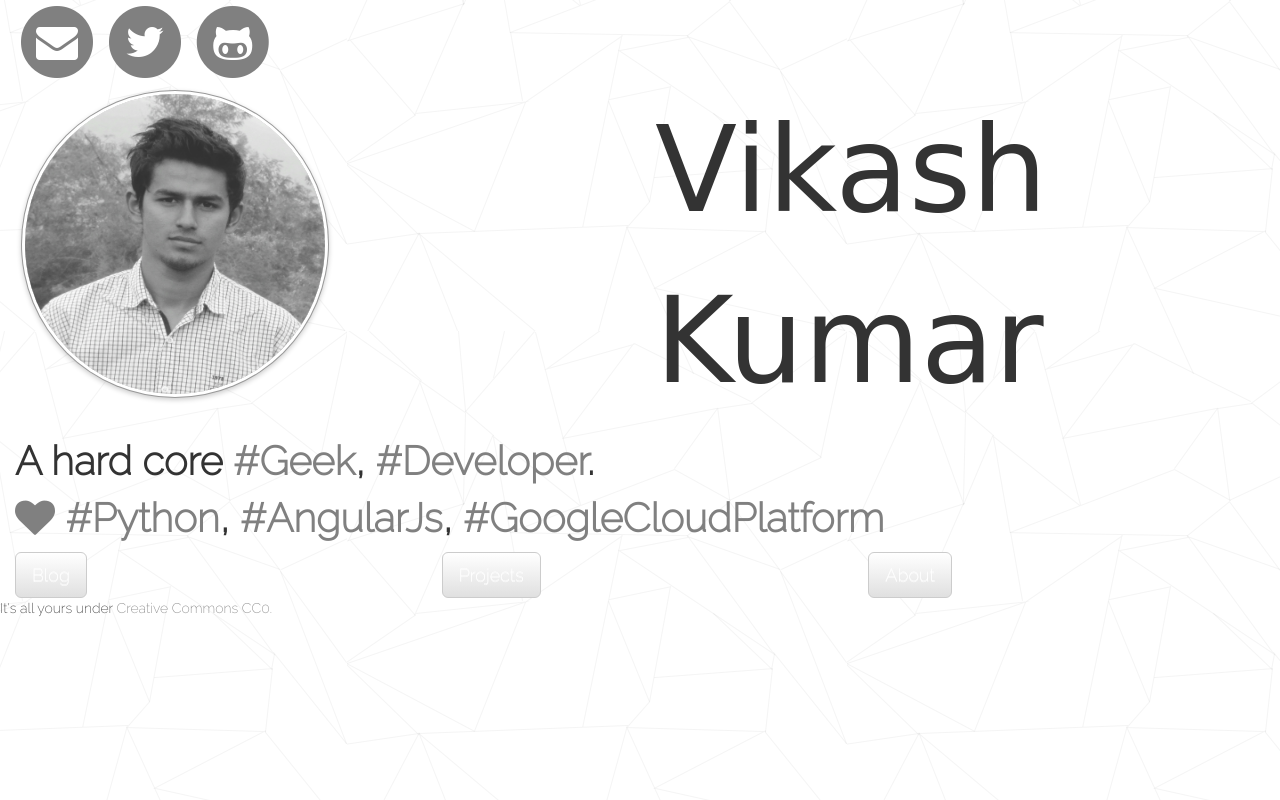
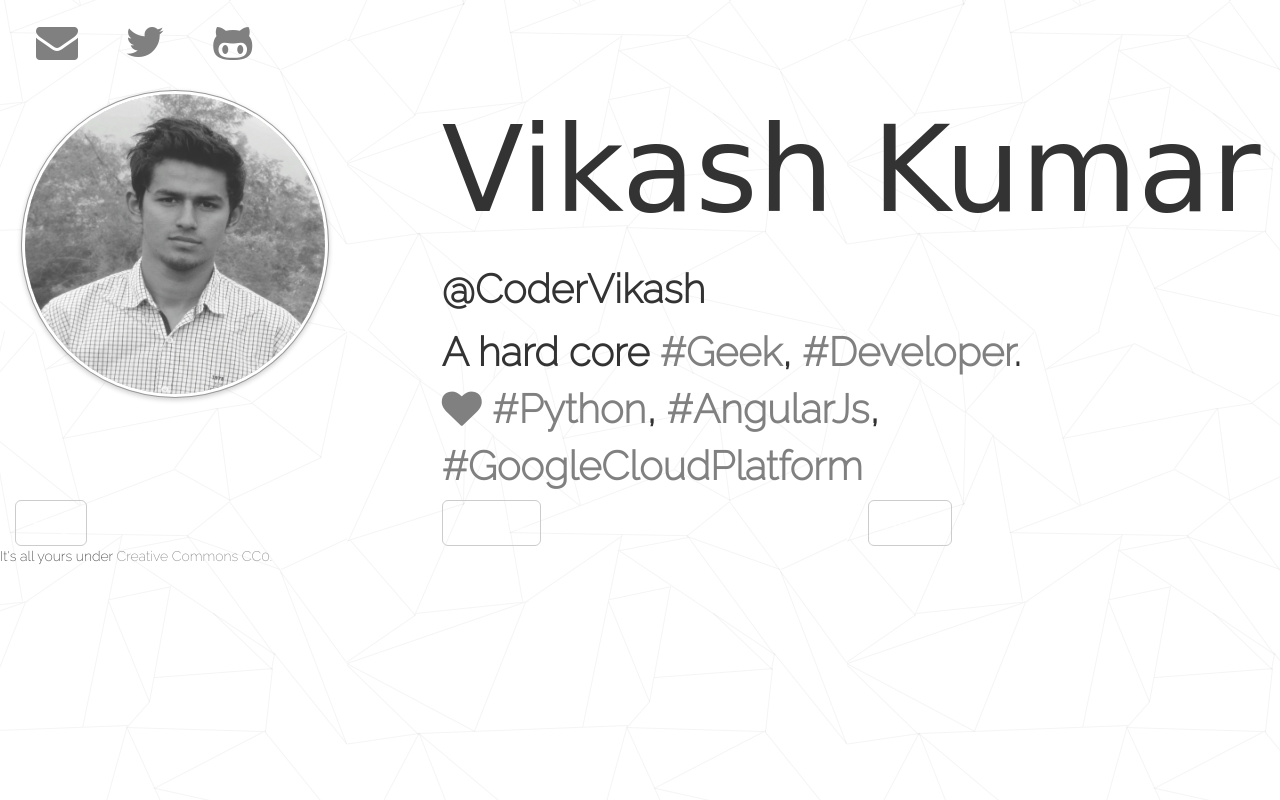
Before and after one commit to defaults/vikash.me, a Python web app: template templates/home.html in a window 1280 px wide. Run offline with Jinja, Linux system fonts and the light colour scheme; the template is opened without the code that fills it, so the values that code supplies are empty; some libraries are stand-ins or nearby versions; some web fonts are replaced.

Commit message:
almost done

```diff
--- a/static/css/style.css
+++ b/static/css/style.css
@@ -9,12 +9,20 @@ a:hover {
   text-decoration: none;
 }
 
-.button {
+.btn {
   font-family: 'Raleway', sans-serif;
   text-decoration: none;
   box-shadow: none;
   color: #ffff;
+  background: transparent;
 }
+.btn:hover {
+  background: transparent;
+  color: #ffff;
+  border-style: double;
+  color: rgb(42, 100, 150);
+}
+
 .info {
   font-family: 'Raleway', sans-serif;
   font-size: 40px;
@@ -33,6 +41,18 @@ footer {
 .fa-circle {
   color: grey;
 }
+.fa-circle-thin {
+  color: grey;
+
+}
+
+.social {
+  cursor: pointer;
+}
+.social {
+  color: grey;
+}
+
 
 .name {
   font-family: 'Dawning of a New Day', cursive;
--- a/templates/home.html
+++ b/templates/home.html
@@ -26,35 +26,32 @@
     <!-- social icon -->
     <div class="col-lg-12">
       <span class="fa-stack fa-lg fa-3x">
-        <i class="fa fa-circle fa-stack-2x fa-2x"></i>
-        <i class="fa fa-envelope fa-stack-1x fa-inverse"></i>
+        <!-- <i id="icon" class="fa fa-circle fa-stack-2x fa-2x icon"></i> -->
+        <i id="social" class="fa fa-envelope fa-stack-1x fa-inverse social"></i>
       </span>
       <span class="fa-stack fa-lg fa-3x">
-        <i class="fa fa-circle fa-stack-2x"></i>
-        <i class="fa fa-twitter fa-stack-1x fa-inverse"></i>
+        <!-- <i class="fa fa-circle fa-stack-2x icon"></i> -->
+        <i class="fa fa-twitter fa-stack-1x fa-inverse social" onhover="hover();" ></i>
       </span>
       <span class="fa-stack fa-lg fa-3x">
-        <i class="fa fa-circle fa-stack-2x"></i>
-        <i class="fa fa-github-alt fa-stack-1x fa-inverse"></i>
+        <!-- <i class="fa fa-circle fa-stack-2x icon"></i> -->
+        <i class="fa fa-github-alt fa-stack-1x fa-inverse social"></i>
       </span>
     </div>
   </div>
 
   <div class="row">
   <!-- image and name -->
-    <div class="col-xs-12 col-md-6 col-lg-6">
+    <div class="col-xs-12 col-md-6 col-lg-4">
       <img src="static/img/cropped.jpeg" alt="..." class="img-circle img">
     </div>
-    <div class="col-xs-12 col-md-6 col-lg-6">
-      <label class="name">Vikash Kumar</label>
+    <div class="col-xs-12 col-md-6 col-lg-8">
+      <label class="name">Vikash Kumar</label></br>
+      <label class="info">@CoderVikash</label>
+      <label class="info">A hard core <a href="http:vvdfvv">#Geek</a>, <a href="http:vvdfvv">#Developer</a>.</br> <i class="fa fa-heart"></i> <a href="http:vvdfvv">#Python</a>, <a href="http:vvdfvv">#AngularJs</a>, <a href="http:vvdfvv">#GoogleCloudPlatform</a></label>
+
     </div>
   </div>
-  <div class="row">
-    <div class="col-lg-12">
-      <label class="info">A hard core <a href="http:vvdfvv">#Geek</a>, <a href="http:vvdfvv">#Developer</a>.</br> <i class="fa fa-heart"></i> <a href="http:vvdfvv">#Python</a>, <a href="http:vvdfvv">#AngularJs</a>, <a href="http:vvdfvv">#GoogleCloudPlatform</a></label>
-    </div>
-  </div>
-
   <div class="row">
   <!-- social icon on small devices -->
     <div class="col-sm-12 col-xs-12">
@@ -65,13 +62,13 @@
   <div class="row">
   <!-- links -->
     <div class="col-lg-4 col-md-4 col-sm-12 col-xs-12">
-      <button type="button" class="btn btn-default btn-lg button" onclick="window.location.href='http://blog.vikashkumar.me'">Blog</button>
+      <button type="button" class="btn btn-default btn-lg" onclick="window.location.href='http://blog.vikashkumar.me'">Blog</button>
     </div>
     <div class="col-lg-4 col-md-4 col-sm-12 col-xs-12">
-      <button type="button" class="btn btn-default btn-lg button">Projects</button>
+      <button type="button" class="btn btn-default btn-lg">Projects</button>
     </div>
     <div class="col-lg-4 col-md-4 col-sm-12 col-xs-12">
-      <button type="button" class="btn btn-default btn-lg button">About</button>
+      <button type="button" class="btn btn-default btn-lg">About</button>
     </div>
   </div>
 
@@ -81,9 +78,26 @@
 <footer >It's all yours under<a href="http://creativecommons.org/publicdomain/zero/1.0/"> Creative Commons CC0.</a></footer>
 
 
+
 <!-- Jquery -->
 <script src="https://ajax.googleapis.com/ajax/libs/jquery/1.11.1/jquery.min.js"></script>
 <!-- Latest compiled and minified JavaScript -->
 <script src="https://maxcdn.bootstrapcdn.com/bootstrap/3.3.0/js/bootstrap.min.js"></script>
+
+
+<script>
+  $(document).ready(function () {
+
+  $(".social").hover(function () {
+      $(".icon").removeClass("fa-circle");
+      //Add the active class to the area is hovered
+  }, function () {
+
+      $(".icon").addClass("fa-circle");
+  });
+
+});
+</script>
+
 </body>
 </html>
```
Also changed, not shown: static/img/web-tile.png.
